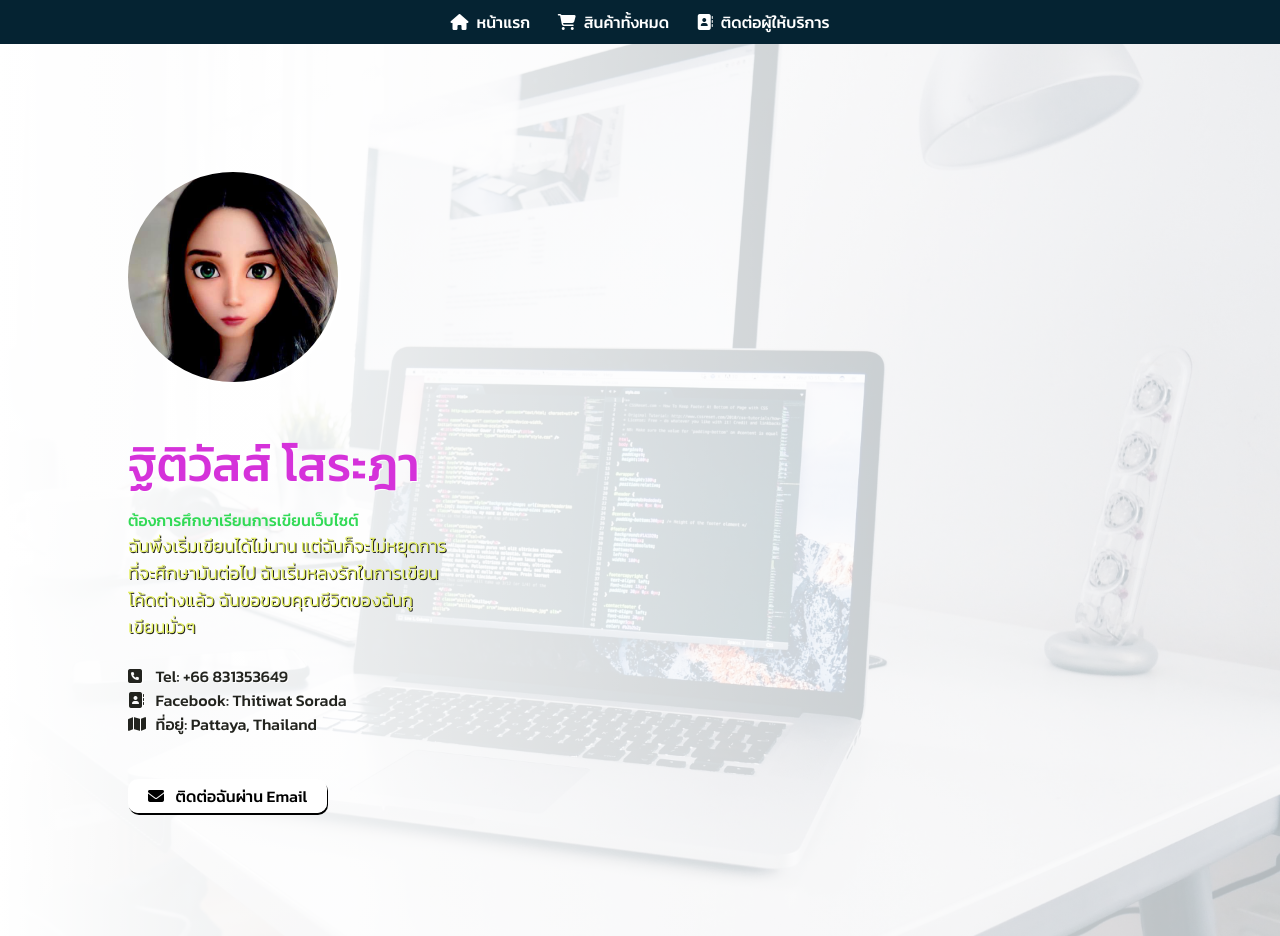
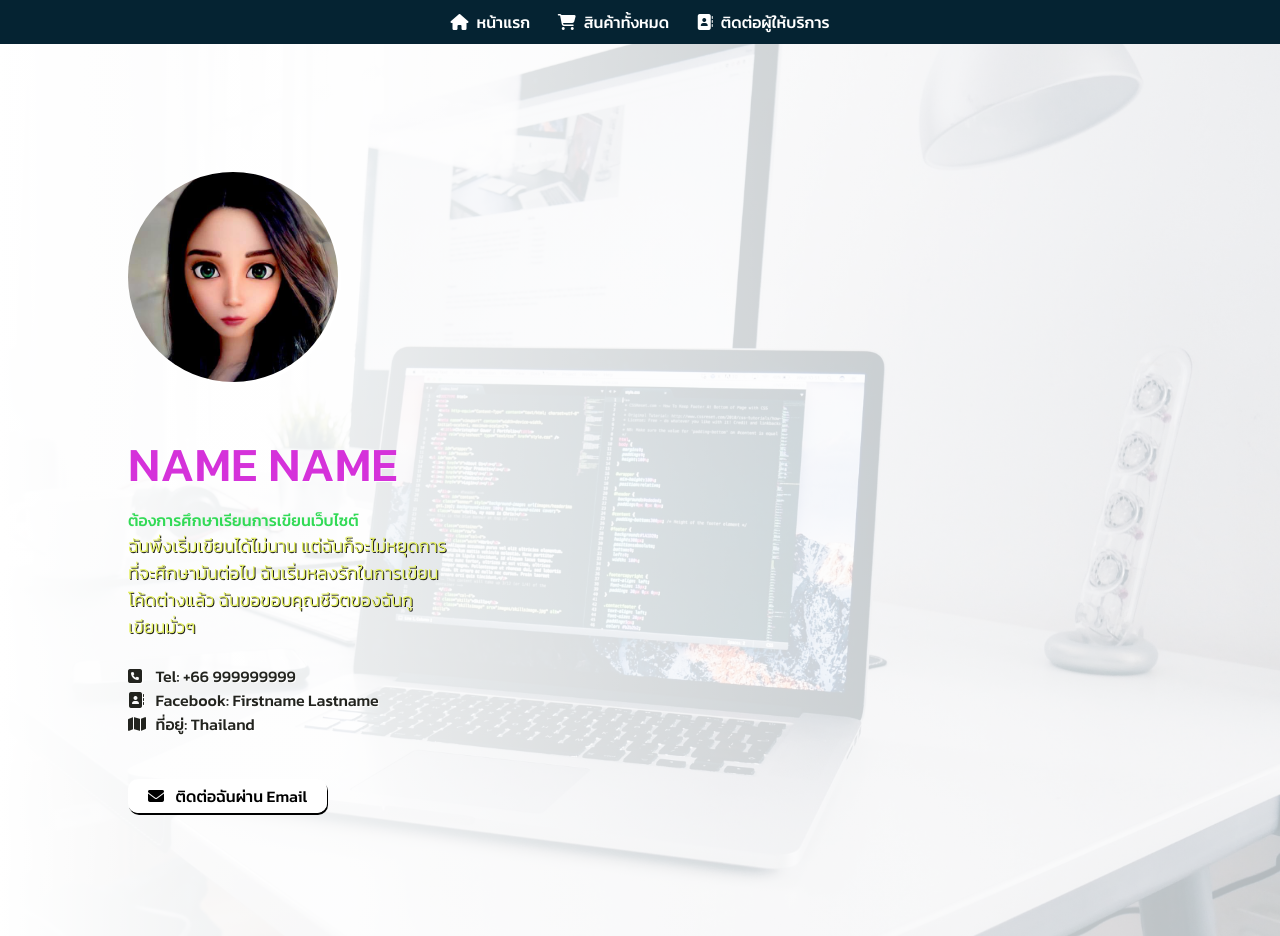
Before and after one commit to BellNaYed/BellNaYed.github.io, a plain HTML site: page index.html in a window 1280 px wide. Drawn offline with Linux system fonts and the light colour scheme.

Commit message:
Add files via upload

```diff
--- a/index.html
+++ b/index.html
@@ -24,16 +24,16 @@
 <div class="container">
         <div class="content">
       <img class="avatar" src="images/avatar.jpg" alt="avatar img" />
-      <h1 class="name">ฐิติวัสส์ โสระฎา</h1>
+      <h1 class="name">Name Name</h1>
       <p class="job">ต้องการศึกษาเรียนการเขียนเว็บไซต์</p>
       <p class="about">
         ฉันพึ่งเริ่มเขียนได้ไม่นาน แต่ฉันก็จะไม่หยุดการที่จะศึกษามันต่อไป
         ฉันเริ่มหลงรักในการเขียนโค้ดต่างแล้ว ฉันขอขอบคุณชีวิตของฉันกูเขียนมั่วๆ
       </p>
       <ul class="contect">
-        <li class="contect-item"><i class="fa-solid fa-square-phone contact-icon"></i> Tel: +66 831353649</li>
-        <li class="contect-item"><i class="fa-solid fa-address-book contact-icon"></i> Facebook: Thitiwat Sorada</li>
-        <li class="contect-item"><i class="fa-solid fa-map contact-icon"></i> ที่อยู่: Pattaya, Thailand</li>
+        <li class="contect-item"><i class="fa-solid fa-square-phone contact-icon"></i> Tel: +66 999999999</li>
+        <li class="contect-item"><i class="fa-solid fa-address-book contact-icon"></i> Facebook: Firstname Lastname</li>
+        <li class="contect-item"><i class="fa-solid fa-map contact-icon"></i> ที่อยู่: Thailand</li>
       </ul>
       <a class="button" href="Mailto:tws112309@gmail.com"><i class="fa-solid fa-envelope contact-icon"></i> ติดต่อฉันผ่าน Email</a>
     </div>
```
